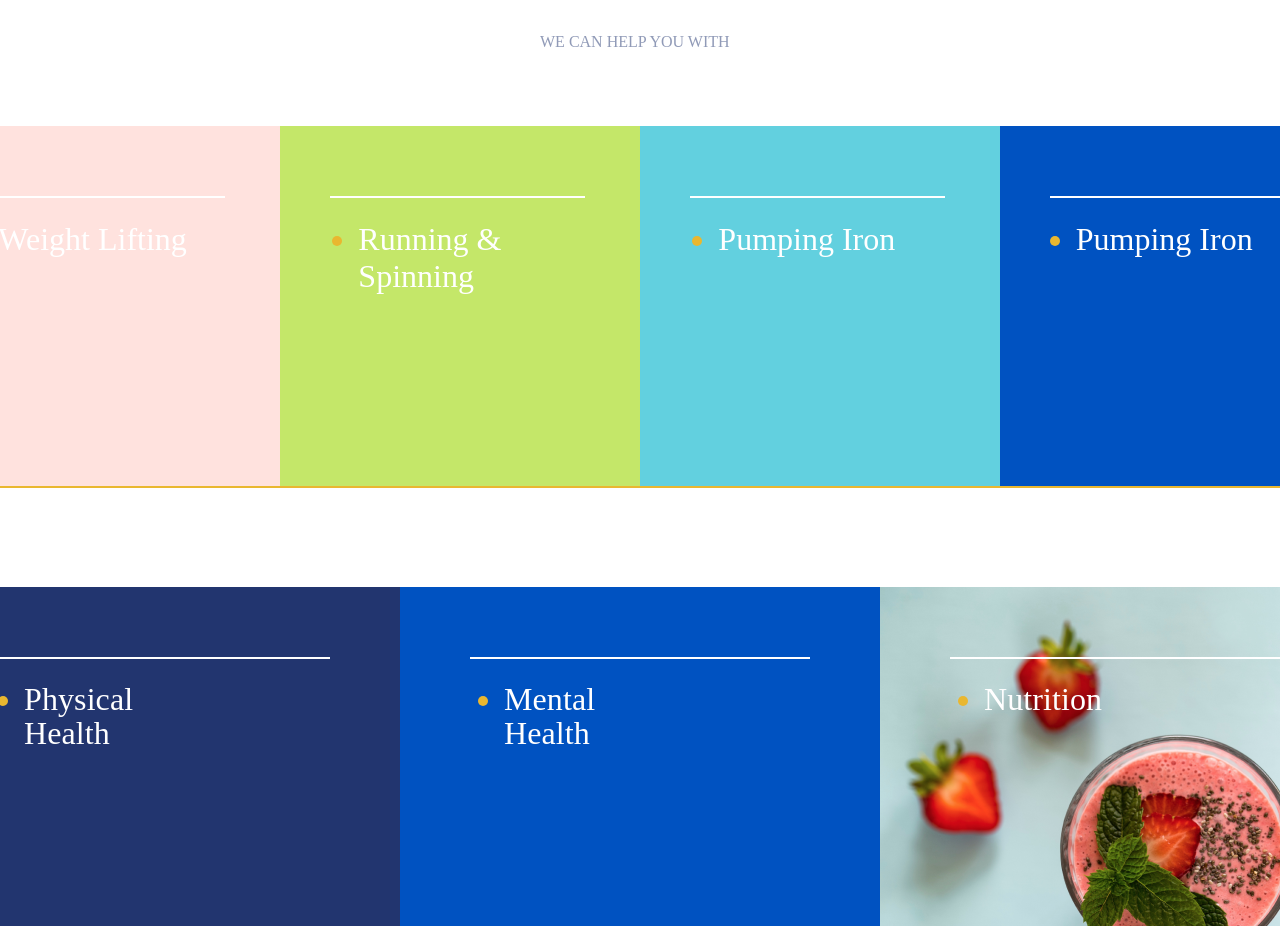
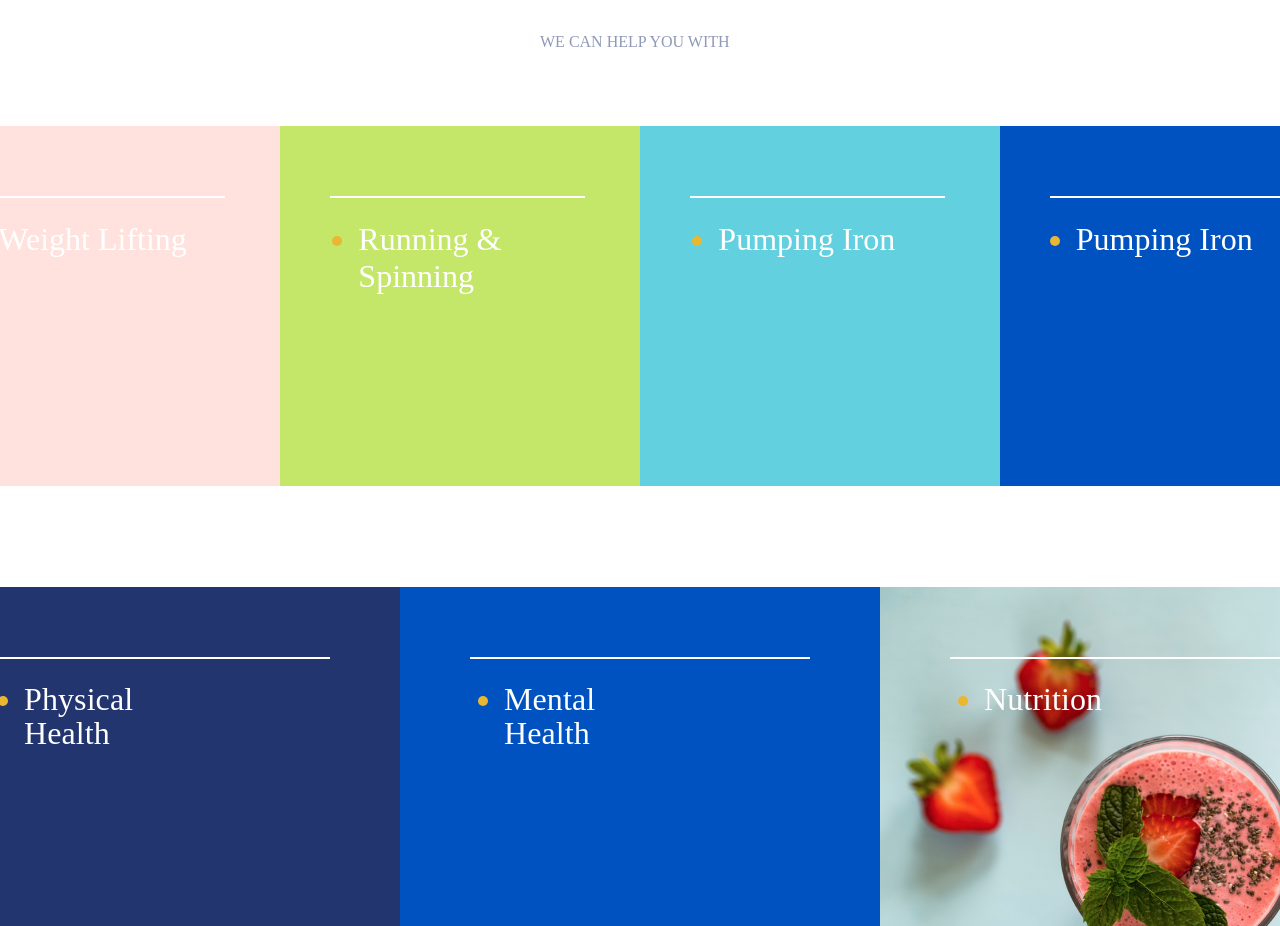
Before and after one commit to Raider2019/lab3, a plain HTML site: page index.html in a window 1280 px wide. Shown: the part 1820-2746 px from the top of the page. Drawn offline with Linux system fonts and the light colour scheme.

Commit message:
Update main.css
Correct

```diff
--- a/css/main.css
+++ b/css/main.css
@@ -308,13 +308,13 @@ color: #22356F;
 }
 .conteinr-box-4{
     display: flex;
-    height: 362.61px;
+    height: 360px;
     width: 1439.30px;
 
     top: 1945.69px;
 
 
-    background-color: #E9B730;
+    background-color: #FFF;
     position: absolute;
 
 }
```
